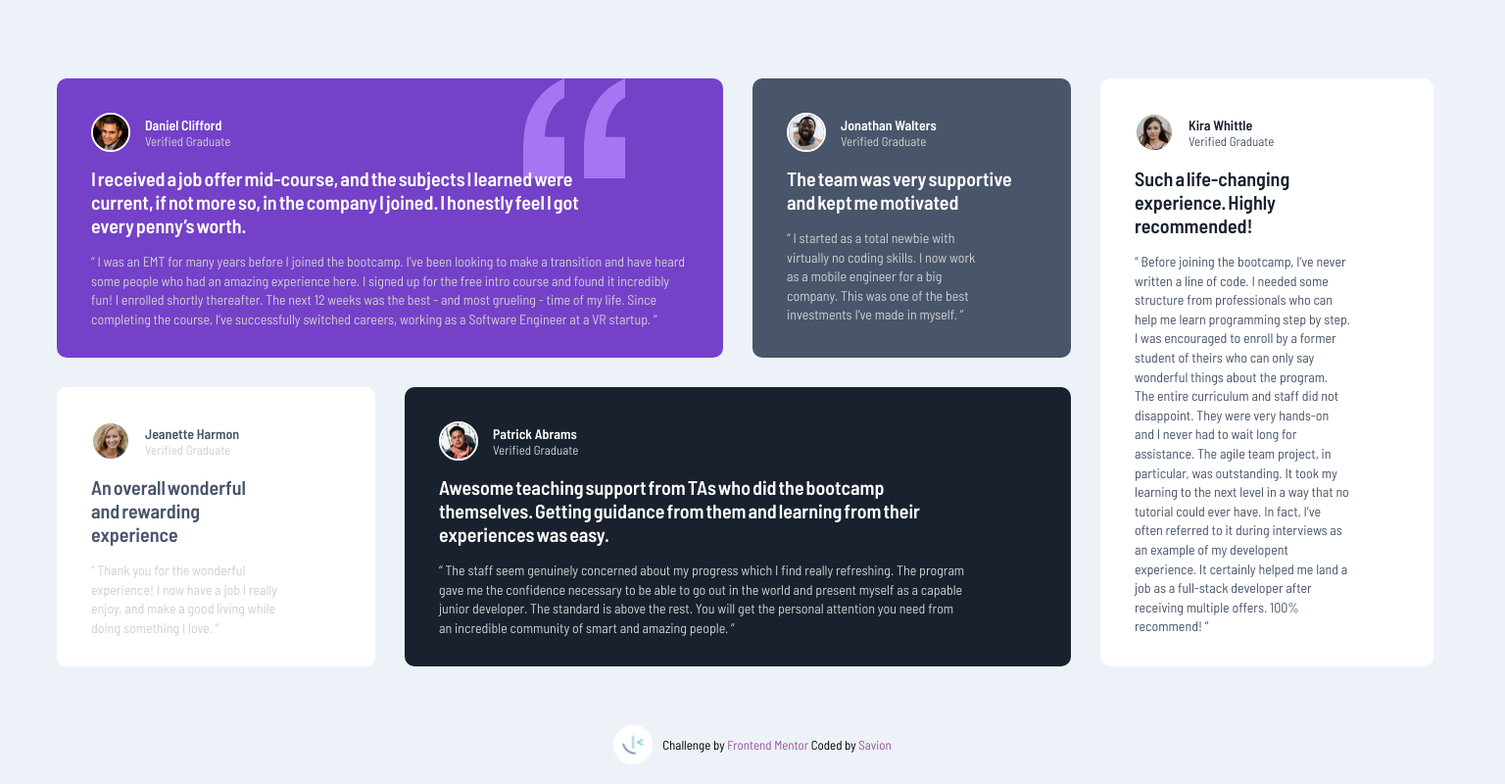
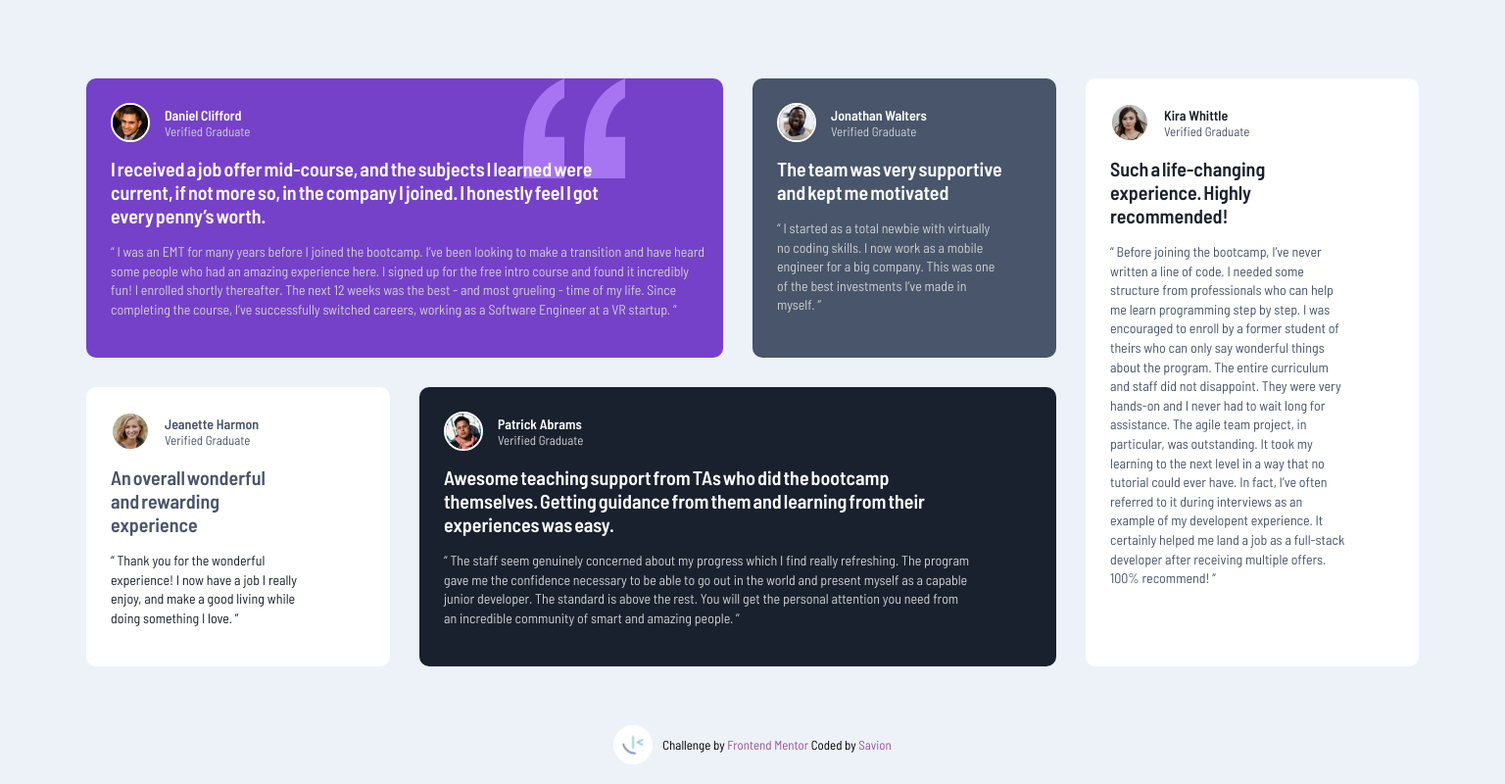
Before and after one commit to S4V10N/testimonials-grid-section-main, a plain HTML site: page index.html in a window 1536 px wide. Shown: the whole page at 98% size. Drawn offline with Linux system fonts and the light colour scheme.

Commit message:
fixed the color

```diff
--- a/styles.css
+++ b/styles.css
@@ -104,7 +104,10 @@ body{
     color: var(--VERY-DARK-GRAYISH-BLUE);
 }
 #card-three .card__desc p{
-    color: var(--LIGHT-GRAY);
+    color: var(--VERY-DARK-BLACKISH-BLUE);
+}
+#card-three .card__profile__desc p{
+    color: var(--VERY-DARK-GRAYISH-BLUE);
 }
 #card-four{
     background-color: var(--VERY-DARK-BLACKISH-BLUE);
@@ -129,21 +132,6 @@ body{
 #card-five h1{
     width: 28rem;
 }
-/* .attribution {
-    font-size: 13px;
-    align-self: center;
-    justify-self: center;
-    position: absolute;
-    bottom: 0;
-    transform: translateX(-50%);
-    left: 50%;
-    width: max-content;
-    display: flex;
-    align-items: center;
-    margin-bottom: 2rem;
-    color: var(--VERY-DARK-BLACKISH-BLUE);
-    gap: 1rem;
-} */
 .box{
     margin-bottom: 6rem;
 }
@@ -163,7 +151,7 @@ body{
     .box{
         display: grid;
         row-gap: 3rem;
-        grid-template-columns: repeat(4, 1fr);
+        grid-template-columns: repeat(4, 34rem);
         grid-template-rows: repeat(2, 28.5rem);
     }
     #card-one{
@@ -194,7 +182,7 @@ body{
     }
     .card{
         margin-bottom: 0;
-        padding: 3.5rem;
+        padding: 2.5rem;
     }
     html{
         height: 100%;
@@ -216,7 +204,7 @@ body{
         width: 24rem;
     }
     #card-two .card__desc p{
-        width: 20rem;
+        width: 23rem;
     }
     #card-three .card__desc h1{
         width: 18rem;
@@ -234,7 +222,7 @@ body{
         width: 24rem;
     }
     #card-five p{
-        width: 22rem;
+        width: 24rem;
     }
     .card__desc h1{
         font-size: 2rem;
```
